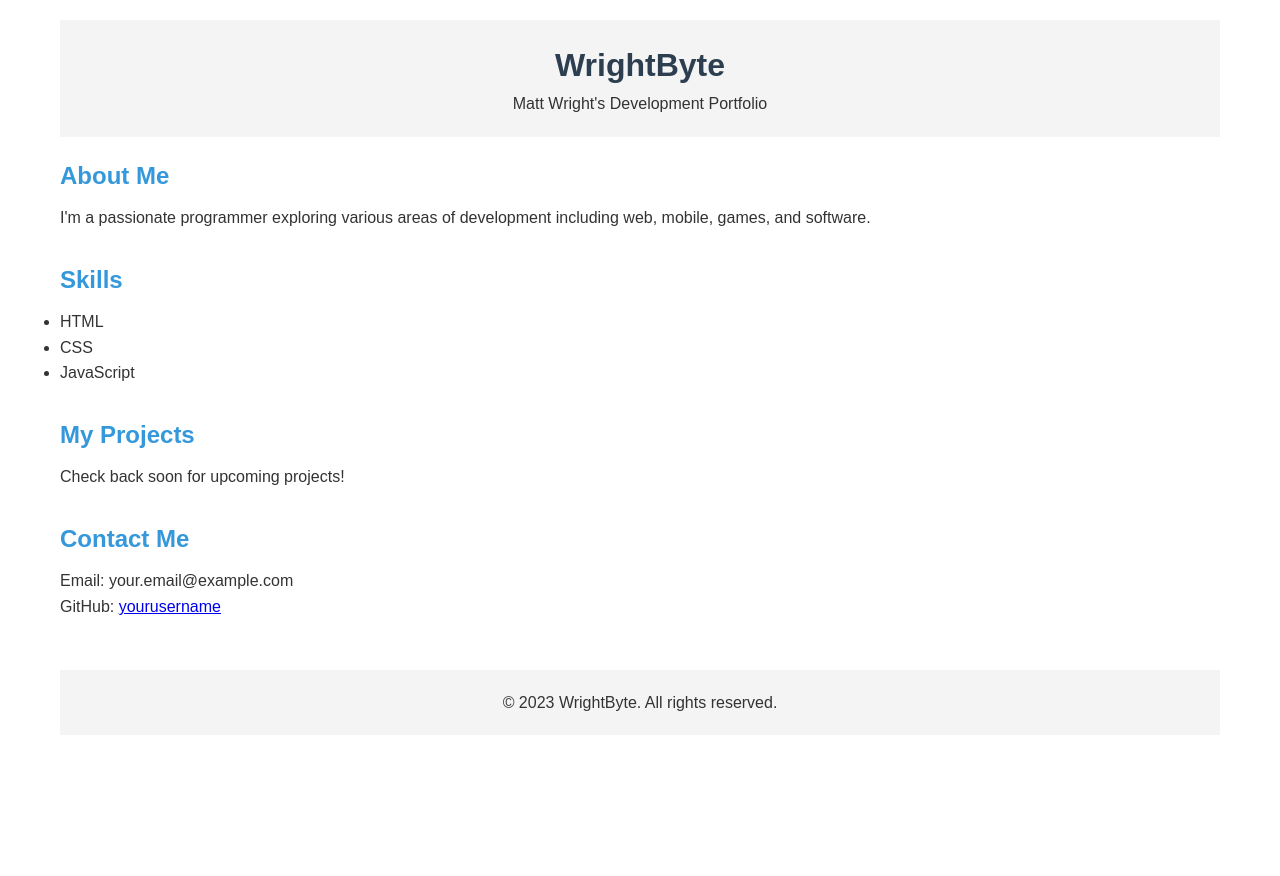
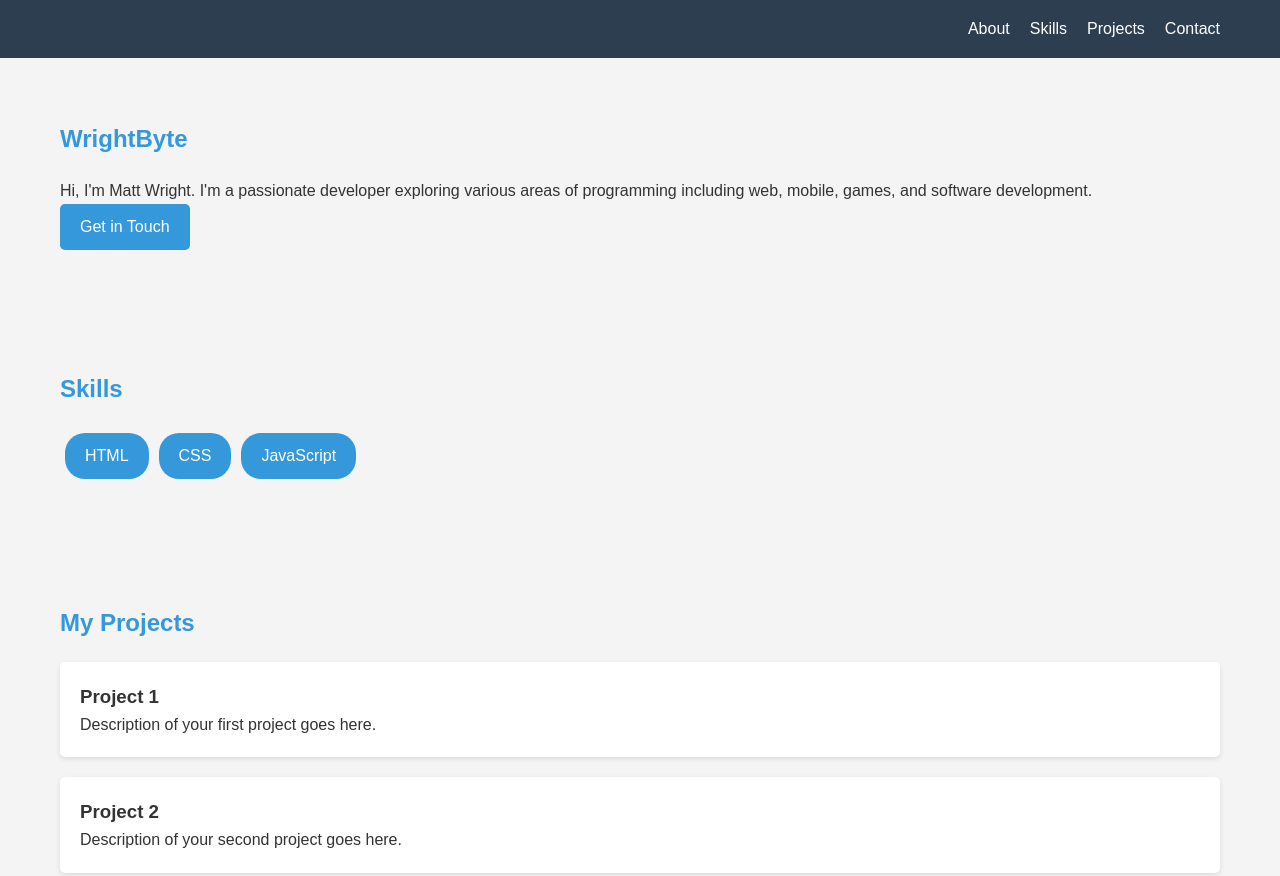
Before and after one commit to WrightByte/WrightByte.github.io, a plain HTML site: page index.html in a window 1280 px wide. Shown: the top 876 px of the page. Before the commit the page ends 800 px from the top, so only its background shows below. Drawn offline with Linux system fonts and the light colour scheme.

Commit message:
Update design for a more professional and modern look

```diff
--- a/index.html
+++ b/index.html
@@ -5,18 +5,33 @@
     <meta name="viewport" content="width=device-width, initial-scale=1.0">
     <title>WrightByte - Matt Wright's Portfolio</title>
     <link rel="stylesheet" href="style.css">
+    <script src="https://kit.fontawesome.com/a076d05399.js" crossorigin="anonymous"></script>
 </head>
 <body>
     <header>
-        <h1>WrightByte</h1>
-        <p>Matt Wright's Development Portfolio</p>
+        <div class="container">
+            <nav>
+                <ul>
+                    <li><a href="#about">About</a></li>
+                    <li><a href="#skills">Skills</a></li>
+                    <li><a href="#projects">Projects</a></li>
+                    <li><a href="#contact">Contact</a></li>
+                </ul>
+            </nav>
+        </div>
     </header>
+
     <main>
         <section id="about">
-            <h2>About Me</h2>
-            <p>I'm a passionate programmer exploring various areas of development including web, mobile, games, and software.</p>
+            <div class="container">
+                <h1>WrightByte</h1>
+                <p>Hi, I'm Matt Wright. I'm a passionate developer exploring various areas of programming including web, mobile, games, and software development.</p>
+                <a href="#contact" class="btn">Get in Touch</a>
+            </div>
         </section>
+
         <section id="skills">
+            <div class="container">
                 <h2>Skills</h2>
                 <ul>
                     <li>HTML</li>
@@ -24,20 +39,37 @@
                     <li>JavaScript</li>
                     <!-- Add more skills as you learn them -->
                 </ul>
+            </div>
         </section>
+
         <section id="projects">
+            <div class="container">
                 <h2>My Projects</h2>
-            <!-- You'll add your projects here as you complete them -->
-            <p>Check back soon for upcoming projects!</p>
+                <div class="project">
+                    <h3>Project 1</h3>
+                    <p>Description of your first project goes here.</p>
+                </div>
+                <div class="project">
+                    <h3>Project 2</h3>
+                    <p>Description of your second project goes here.</p>
+                </div>
+                <!-- Add more projects as you complete them -->
+            </div>
         </section>
+
         <section id="contact">
+            <div class="container">
                 <h2>Contact Me</h2>
                 <p>Email: your.email@example.com</p>
                 <p>GitHub: <a href="https://github.com/yourusername">yourusername</a></p>
+            </div>
         </section>
     </main>
+
     <footer>
+        <div class="container">
             <p>&copy; 2023 WrightByte. All rights reserved.</p>
+        </div>
     </footer>
 </body>
 </html>
--- a/style.css
+++ b/style.css
@@ -1,4 +1,10 @@
-/* Basic reset */
+:root {
+    --primary-color: #3498db;
+    --secondary-color: #2c3e50;
+    --background-color: #f4f4f4;
+    --text-color: #333;
+}
+
 * {
     margin: 0;
     padding: 0;
@@ -6,39 +12,110 @@
 }
 
 body {
-    font-family: Arial, sans-serif;
+    font-family: 'Arial', sans-serif;
     line-height: 1.6;
-    color: #333;
+    color: var(--text-color);
+    background-color: var(--background-color);
+}
+
+.container {
     max-width: 1200px;
     margin: 0 auto;
-    padding: 20px;
+    padding: 0 20px;
 }
 
 header {
-    background-color: #f4f4f4;
-    padding: 20px;
-    text-align: center;
+    background-color: var(--secondary-color);
+    color: #fff;
+    padding: 1rem 0;
+    position: fixed;
+    width: 100%;
+    top: 0;
+    z-index: 1000;
 }
 
-h1 {
-    color: #2c3e50;
+nav ul {
+    display: flex;
+    justify-content: flex-end;
+    list-style-type: none;
+}
+
+nav ul li {
+    margin-left: 20px;
+}
+
+nav ul li a {
+    color: #fff;
+    text-decoration: none;
+    transition: color 0.3s ease;
+}
+
+nav ul li a:hover {
+    color: var(--primary-color);
 }
 
 main {
-    padding: 20px 0;
+    margin-top: 60px;
 }
 
 section {
-    margin-bottom: 30px;
+    padding: 60px 0;
 }
 
-h2 {
-    color: #3498db;
-    margin-bottom: 10px;
+h1, h2 {
+    color: var(--primary-color);
+    margin-bottom: 20px;
+}
+
+.btn {
+    display: inline-block;
+    background: var(--primary-color);
+    color: #fff;
+    padding: 10px 20px;
+    text-decoration: none;
+    border-radius: 5px;
+    transition: background-color 0.3s ease;
+}
+
+.btn:hover {
+    background-color: var(--secondary-color);
+}
+
+#skills ul {
+    display: flex;
+    flex-wrap: wrap;
+    list-style-type: none;
+}
+
+#skills li {
+    background-color: var(--primary-color);
+    color: #fff;
+    padding: 10px 20px;
+    margin: 5px;
+    border-radius: 20px;
+}
+
+#projects .project {
+    background-color: #fff;
+    border-radius: 5px;
+    padding: 20px;
+    margin-bottom: 20px;
+    box-shadow: 0 2px 5px rgba(0,0,0,0.1);
 }
 
 footer {
+    background-color: var(--secondary-color);
+    color: #fff;
     text-align: center;
-    padding: 20px;
-    background-color: #f4f4f4;
+    padding: 20px 0;
+    margin-top: 40px;
 }
+
+@media (max-width: 768px) {
+    nav ul {
+        flex-direction: column;
+    }
+    nav ul li {
+        margin: 10px 0;
+    }
+}
```
Lines whose indentation alone changed are shown as unchanged.
